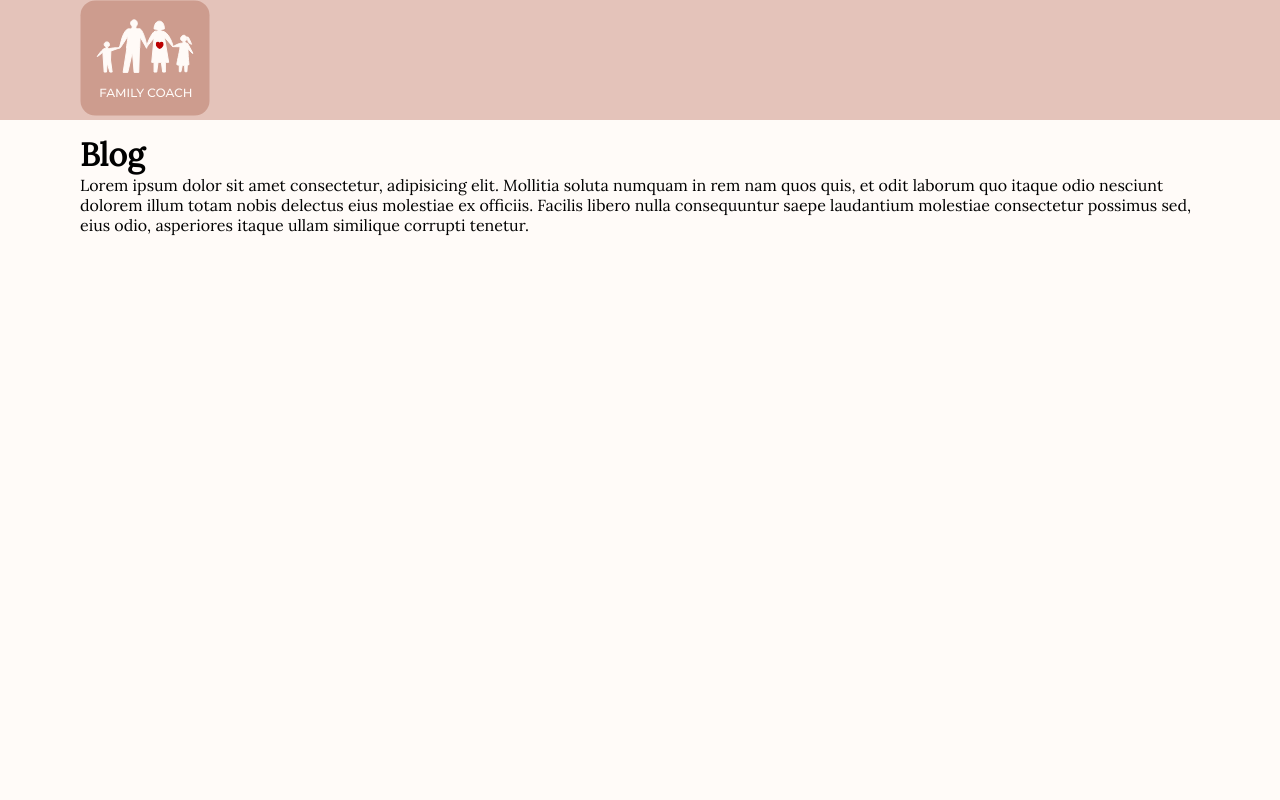
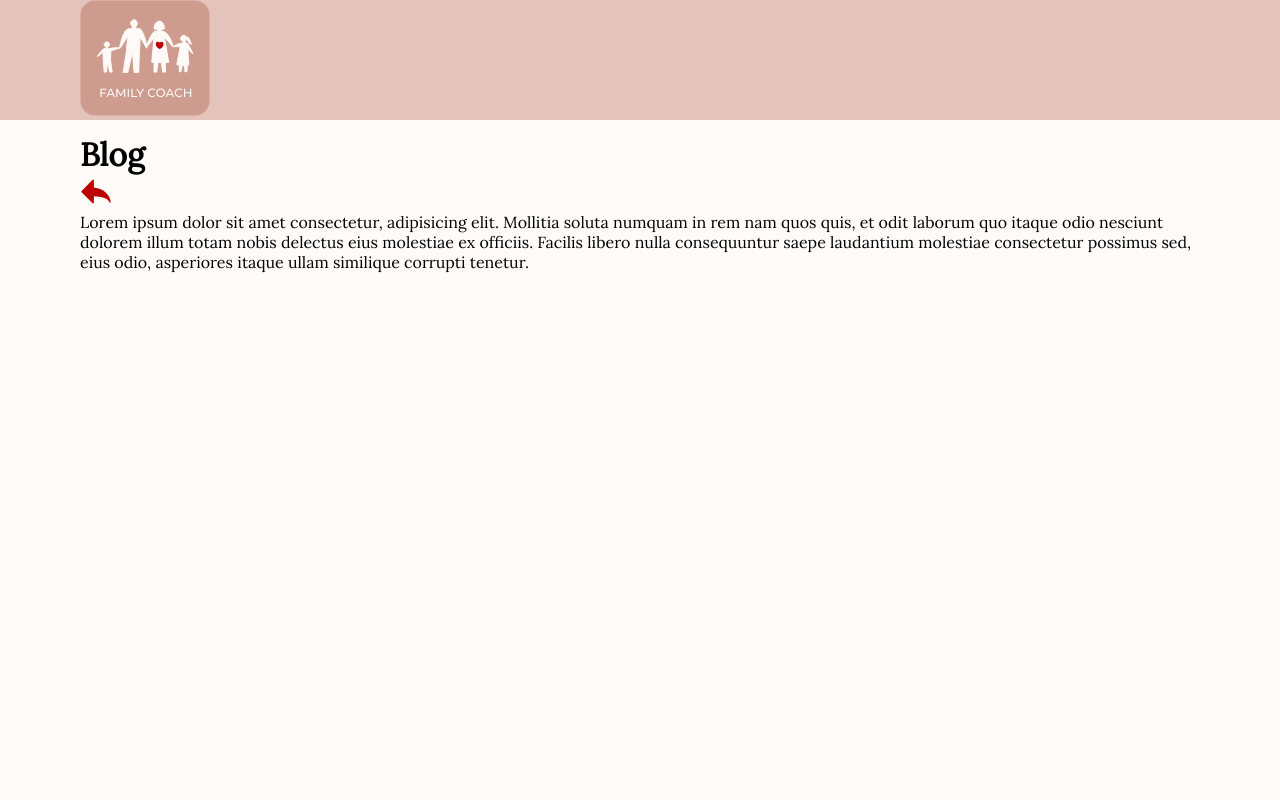
Before and after one commit to Iryna-Artymuk/family_coach_frontEnd, a React (Vite) app: page /blog in a window 1280 px wide. Shown: the top 800 px of the page. Built offline with nearby package versions, Linux system fonts and the light colour scheme.

Commit message:
feat(pages): add arrow go back

```diff
--- a/src/components/Footer/Footer.jsx
+++ b/src/components/Footer/Footer.jsx
@@ -5,10 +5,13 @@ import Logo from '../Logo/Logo';
 
 import SocialList from '../SocialList/SocialList';
 import { useEffect, useState } from 'react';
-import { NavLink } from 'react-router-dom';
+import { NavLink, useLocation } from 'react-router-dom';
 import clsx from 'clsx';
 
 const Footer = () => {
+  const location = useLocation();
+
+  const backLinkHref = location.state?.from ?? '/';
   const [windowWidth, setWindowWidth] = useState(window.innerWidth);
   useEffect(() => {
     function handleResize() {
@@ -41,6 +44,7 @@ const Footer = () => {
               <li>
                 <NavLink
                   to="blog"
+                  state={{ from: backLinkHref }}
                   className={({ isActive }) => {
                     return clsx(
                       styles.navListLink,
@@ -55,6 +59,7 @@ const Footer = () => {
               <li>
                 <NavLink
                   to="/qualification"
+                  state={{ from: backLinkHref }}
                   className={({ isActive }) => {
                     return clsx(
                       styles.navListLink,
@@ -68,6 +73,7 @@ const Footer = () => {
               <li>
                 <NavLink
                   to="/price"
+                  state={{ from: backLinkHref }}
                   className={({ isActive }) => {
                     return clsx(
                       styles.navListLink,
--- /dev/null
+++ b/src/components/Icons/ArrowBack.jsx
@@ -0,0 +1,23 @@
+const ArrowBack = () => {
+  return (
+    <svg
+      width="32"
+      height="33"
+      fill="#BC0000"
+      viewBox="0 0 48 48"
+      xmlns="http://www.w3.org/2000/svg"
+    >
+      <title>arrow-back-solid</title>
+      <g id="Layer_2" data-name="Layer 2">
+        <g id="invisible_box" data-name="invisible box">
+          <rect width="48" height="48" fill="none" />
+        </g>
+        <g id="Q3_icons" data-name="Q3 icons">
+          <path d="M19.7,6a.9.9,0,0,0-.8.4L2.4,23.1a1.5,1.5,0,0,0,0,2L18.9,41.6a.9.9,0,0,0,.8.4,1.2,1.2,0,0,0,1.1-1.3V31c15.7.7,21.1,3.8,23.5,9.2.4.8.8,1.1,1.1,1.1s.6-.4.6-1c-.2-10.5-10-20.9-25.2-22.4V7.3A1.2,1.2,0,0,0,19.7,6Z" />
+        </g>
+      </g>
+    </svg>
+  );
+};
+
+export default ArrowBack;
--- a/src/pages/main/BlogPage/BlogPage.jsx
+++ b/src/pages/main/BlogPage/BlogPage.jsx
@@ -1,13 +1,21 @@
 import Container from '@/components/Container/Container';
+import ArrowBack from '@/components/Icons/ArrowBack';
 import { useEffect } from 'react';
+import { Link, useLocation } from 'react-router-dom';
 
 const BlogPage = () => {
+  const location = useLocation();
+  const backLinkHref = location.state?.from ?? '/';
+  console.log('backLinkHref: ', backLinkHref);
   useEffect(() => {
     window.scrollTo(0, 0);
   }, []);
   return (
     <Container>
       <h1>Blog</h1>
+      <Link to={backLinkHref}>
+        <ArrowBack />
+      </Link>
       <p>
         Lorem ipsum dolor sit amet consectetur, adipisicing elit. Mollitia
         soluta numquam in rem nam quos quis, et odit laborum quo itaque odio
--- a/src/pages/main/PricePage/PricePage.jsx
+++ b/src/pages/main/PricePage/PricePage.jsx
@@ -1,13 +1,20 @@
 import Container from '@/components/Container/Container';
+import ArrowBack from '@/components/Icons/ArrowBack';
 import { useEffect } from 'react';
+import { Link, useLocation } from 'react-router-dom';
 
 const PricePage = () => {
+  const location = useLocation();
+  const backLinkHref = location.state?.from ?? '/';
   useEffect(() => {
     window.scrollTo(0, 0);
   }, []);
   return (
     <Container>
       <h1>Price </h1>
+      <Link to={backLinkHref}>
+        <ArrowBack />
+      </Link>
     </Container>
   );
 };
--- a/src/pages/main/QualificationPage/QualificationPage.jsx
+++ b/src/pages/main/QualificationPage/QualificationPage.jsx
@@ -1,13 +1,20 @@
 import Container from '@/components/Container/Container';
+import ArrowBack from '@/components/Icons/ArrowBack';
 import { useEffect } from 'react';
+import { Link, useLocation } from 'react-router-dom';
 
 const QualificationPage = () => {
+  const location = useLocation();
+  const backLinkHref = location.state?.from ?? '/';
   useEffect(() => {
     window.scrollTo(0, 0);
   }, []);
   return (
     <Container>
       <h1>Qualification</h1>
+      <Link to={backLinkHref}>
+        <ArrowBack />
+      </Link>
     </Container>
   );
 };
```
